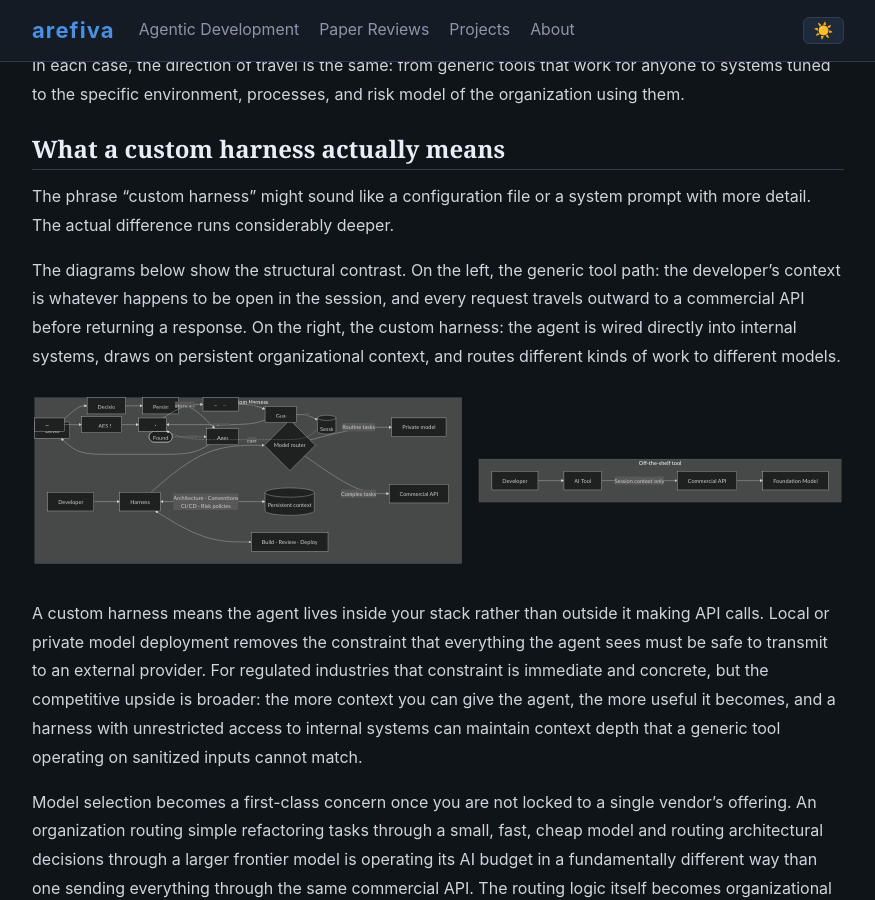
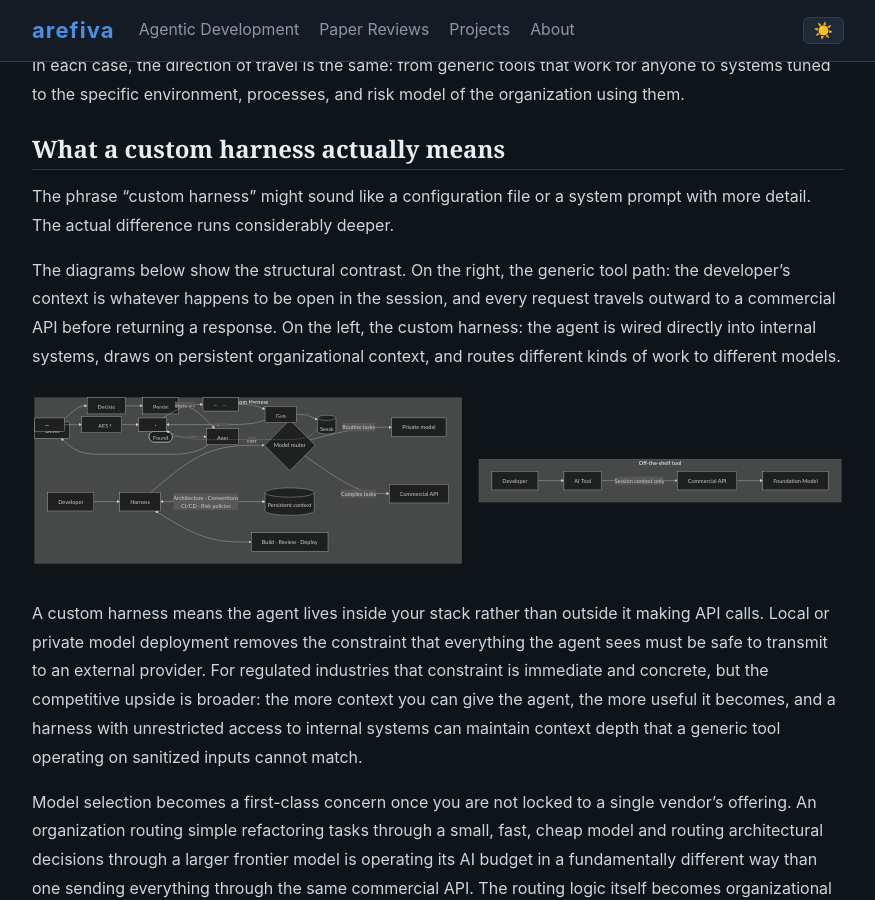
Before and after one commit to arefiva/arefiva.github.io, a Jekyll site: the page built from _posts/2026-04-28-the-ai-colocation-race.md, in a window 1280 px wide and 900 px high, scrolled down 1991 px. Shown: the whole window, without its empty margins (202-1077 px from the left). Built offline with Jekyll 4.4.1, drawn with Linux system fonts in a browser that asks for light colours.

````diff
--- a/_posts/2026-04-28-the-ai-colocation-race.md
+++ b/_posts/2026-04-28-the-ai-colocation-race.md
@@ -36,7 +36,7 @@ In each case, the direction of travel is the same: from generic tools that work
 
 The phrase "custom harness" might sound like a configuration file or a system prompt with more detail. The actual difference runs considerably deeper.
 
-The diagrams below show the structural contrast. On the left, the generic tool path: the developer's context is whatever happens to be open in the session, and every request travels outward to a commercial API before returning a response. On the right, the custom harness: the agent is wired directly into internal systems, draws on persistent organizational context, and routes different kinds of work to different models.
+The diagrams below show the structural contrast. On the right, the generic tool path: the developer's context is whatever happens to be open in the session, and every request travels outward to a commercial API before returning a response. On the left, the custom harness: the agent is wired directly into internal systems, draws on persistent organizational context, and routes different kinds of work to different models.
 
 ```mermaid
 flowchart TB
````
Also changed, not shown: 18 other files.
